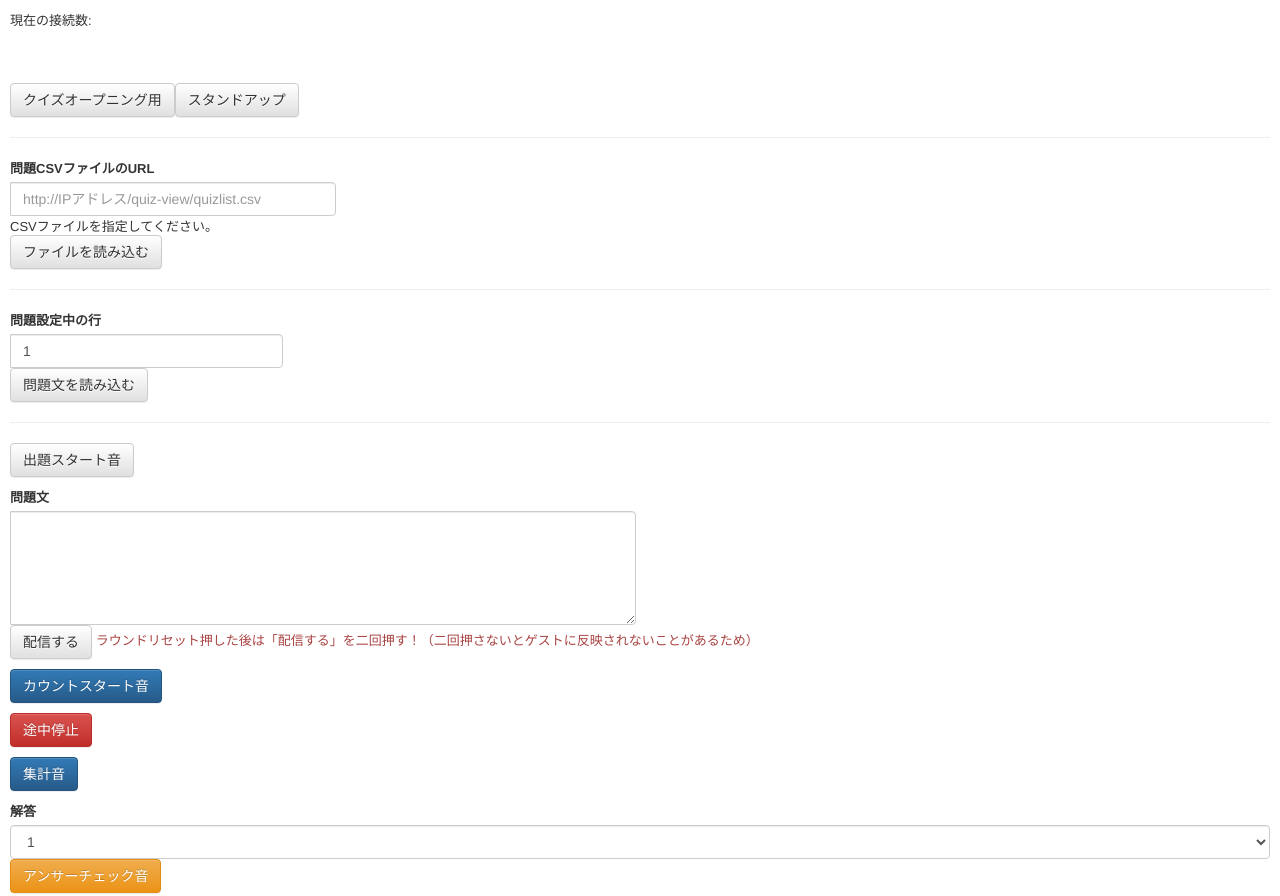
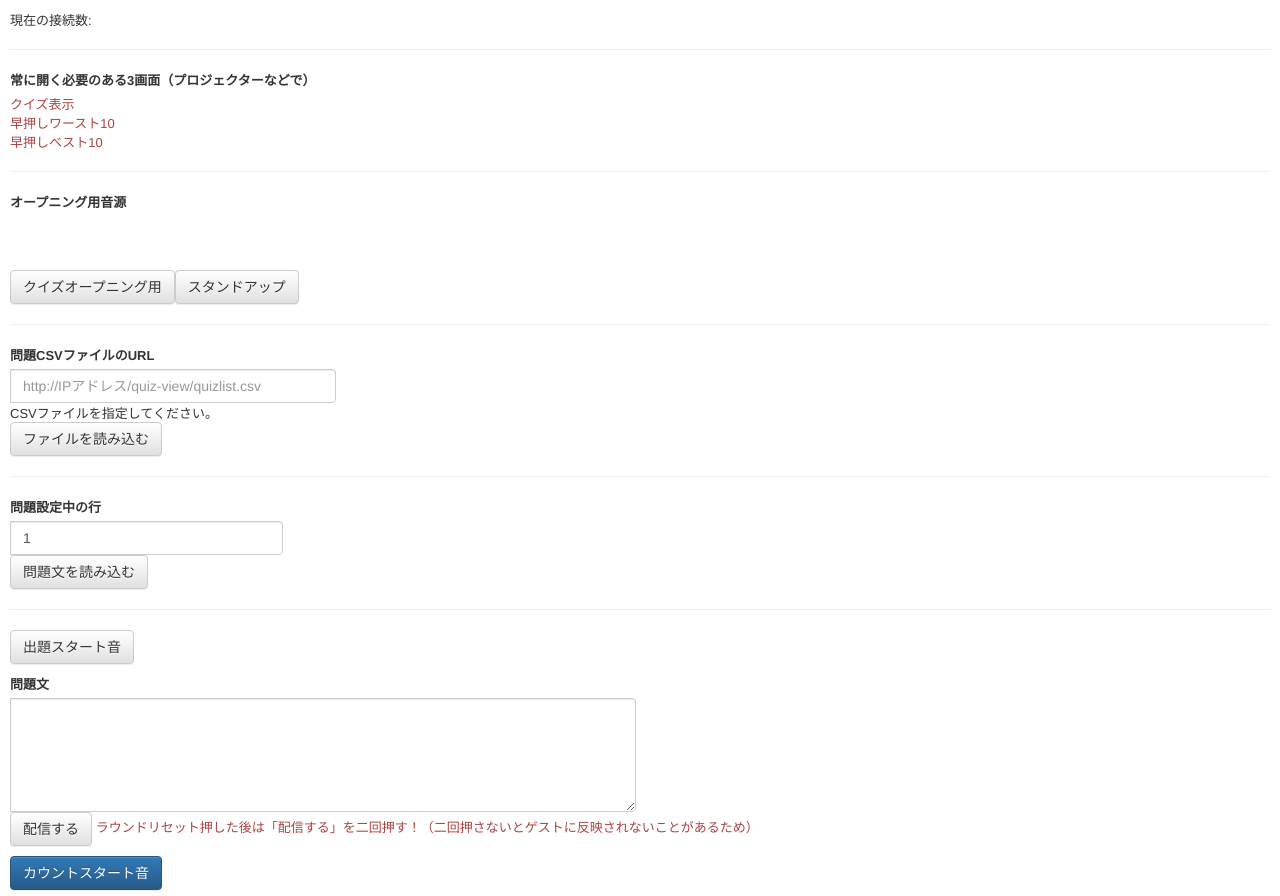
Before and after one commit to GATAKAWAKACHICO/quiz-view, a plain HTML site: page admin/admin.html in a window 1280 px wide. Shown: the top 896 px of the page. Drawn offline with nearby package versions, Linux system fonts and the light colour scheme; a script that the page names is missing.

Commit message:
change ui

```diff
--- a/admin/admin.html
+++ b/admin/admin.html
@@ -24,7 +24,19 @@
   <body>
   <div style="padding:10px;">
     <p>現在の接続数:<span id="connection-count"></span></p>
+
+    <hr>
+
+    <p><label>常に開く必要のある3画面（プロジェクターなどで）</label><br/>
+      <a class="text-danger" href="/quiz-view/admin/quiz.html" target="_blank">クイズ表示</a><br/>
+      <a class="text-danger" href="/quiz-view/admin/worst10.html" target="_blank">早押しワースト10</a><br/>
+      <a class="text-danger" href="/quiz-view/admin/best10.html" target="_blank">早押しベスト10</a>
+    </p>
+
+    <hr>
+
     <p>
+    <label>オープニング用音源</label>
     <form id="opening-form">
       <audio id="sound-opening" preload="auto">
         <source src="../opening2.mp3" type="audio/mp3">
```
